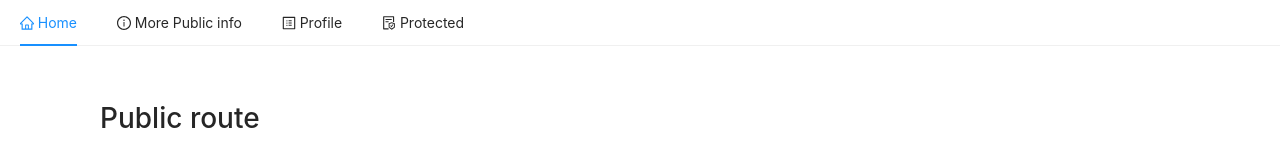
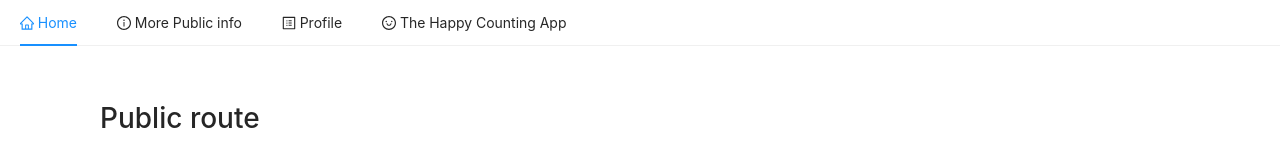
Before and after one commit to Yaifer/basic-authentication, a React (Create React App) app: page /#/ in a window 1280 px wide. Shown: the top 160 px of the page. Built offline with nearby package versions, Linux system fonts and the light colour scheme; no server answers; what aws-amplify would draw is missing.

Commit message:
Made Modifications and learned more about hooks

```diff
--- a/src/Nav.js
+++ b/src/Nav.js
@@ -1,7 +1,7 @@
 import React from 'react';
 import { Link } from 'react-router-dom';
 import { Menu } from 'antd';
-import { HomeOutlined, ProfileOutlined, FileProtectOutlined, InfoCircleOutlined } from
+import { HomeOutlined, ProfileOutlined, FileProtectOutlined, InfoCircleOutlined, SmileOutlined } from
          '@ant-design/icons';
 
 const Nav = ({ current}) => {
@@ -26,7 +26,7 @@ const Nav = ({ current}) => {
         </Menu.Item>
         <Menu.Item key='protected'>
           <Link to='/protected'>
-            <FileProtectOutlined />&nbsp;Protected
+            <SmileOutlined />&nbsp;The Happy Counting App
           </Link>
         </Menu.Item>
       </Menu>
--- a/src/Profile.js
+++ b/src/Profile.js
@@ -25,8 +25,8 @@ const Profile = () => {
   };
   return (
     <Container>
-      <h1>Profile</h1>
-
+      <h1>Sign in to View The Happy Counting App</h1>
+    <h2>Please use an email address for your user name</h2>
       <Authenticator>
       {({ signOut, user }) => (
         <main>
--- a/src/Protected.js
+++ b/src/Protected.js
@@ -1,4 +1,4 @@
-import React, { useEffect } from 'react';
+import React, { useEffect, useState } from 'react';
 import { Auth } from 'aws-amplify';
 import Container from './Container';
 import { useNavigate } from 'react-router-dom';
@@ -21,9 +21,22 @@ const Protected = () => {
       redirectUserIfNotAuthenticated();
   }, []);
 
+  const [count, setCount] = useState(0);
+
   return (
     <Container>
-      <h1>Protected route</h1>
+      <h1>Welcome To The Happy Counter App</h1>
+      <h2>Thank you for signing up</h2>
+      <div>
+        <h2>You Clicked {count} times</h2>
+        <button onClick={() => setCount(count + 1)}>
+          Click Me For More!!!
+        </button>
+        <br/><br/>
+        <button onClick={() => setCount(count - 1)}>
+          Click Me For Less!!!
+        </button>
+      </div>
     </Container>
   );
 };
```
